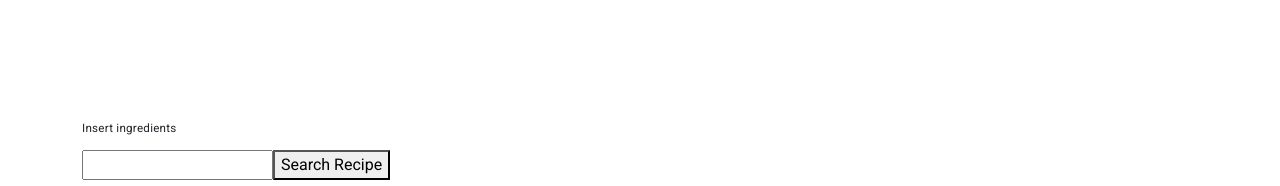
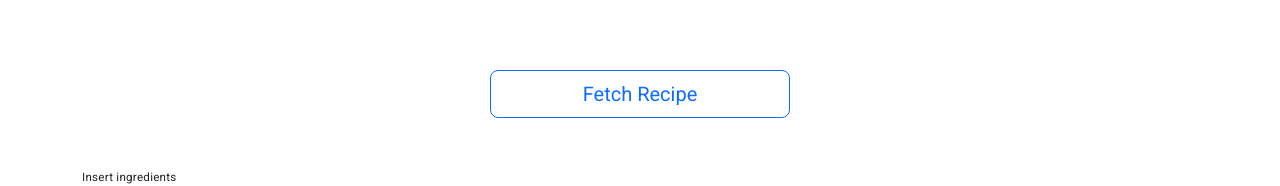
Before and after one commit to dvdjms/Recipe-AI, an Angular app in the folder ClientApp/: page /fetch-chat-data in a window 1280 px wide. Shown: the part 327-513 px from the top of the page. Built offline with nearby package versions, Linux system fonts and the light colour scheme; no server answers.

Commit message:
added modal

```diff
--- a/ClientApp/src/app/app.module.ts
+++ b/ClientApp/src/app/app.module.ts
@@ -12,6 +12,8 @@ import { FetchChatDataComponent } from './fetch-ChatGPT-data/fetch-ChatGPT-data.
 import { BrowserAnimationsModule } from '@angular/platform-browser/animations';
 import { ChatgptContainerComponent } from './chatgpt-container/chatgpt-container.component';
 import { FoodSearchComponent } from './food-search/food-search.component';
+import { NgbModalComponent } from './modal/modal.component';
+import { NgbModule } from '@ng-bootstrap/ng-bootstrap';
 
 @NgModule({
   declarations: [
@@ -22,6 +24,7 @@ import { FoodSearchComponent } from './food-search/food-search.component';
     FetchChatDataComponent,
     ChatgptContainerComponent,
     FoodSearchComponent,
+    NgbModalComponent,
   ],
   imports: [
     BrowserModule.withServerTransition({ appId: 'ng-cli-universal' }),
@@ -32,7 +35,8 @@ import { FoodSearchComponent } from './food-search/food-search.component';
       { path: 'fetch-data', component: FetchDataComponent },
       { path: 'fetch-chat-data', component: ChatgptContainerComponent }
     ]),
-    BrowserAnimationsModule
+    BrowserAnimationsModule,
+    NgbModule,
   ],
   providers: [],
   bootstrap: [AppComponent]
--- a/ClientApp/src/app/chatgpt-container/chatgpt-container.component.html
+++ b/ClientApp/src/app/chatgpt-container/chatgpt-container.component.html
@@ -1,5 +1,7 @@
 
 <div>
     <app-food-search></app-food-search>
+    <app-modal></app-modal>
     <app-fetch-ChatGPT-data></app-fetch-ChatGPT-data>
+
 </div>
--- a/ClientApp/src/app/fetch-ChatGPT-data/fetch-ChatGPT-data.component.css
+++ b/ClientApp/src/app/fetch-ChatGPT-data/fetch-ChatGPT-data.component.css
@@ -18,5 +18,5 @@ h6 {
 }
 
 form {
-    margin-top: 300px;
+    margin-top: 50px;
 }
--- a/ClientApp/src/app/fetch-ChatGPT-data/fetch-ChatGPT-data.component.html
+++ b/ClientApp/src/app/fetch-ChatGPT-data/fetch-ChatGPT-data.component.html
@@ -1,5 +1,3 @@
-<br>
-<br>
 
 <form (submit)="onSubmit()">
   <h5>Insert ingredients</h5>
--- /dev/null
+++ b/ClientApp/src/app/modal/modal.component.css
@@ -0,0 +1,16 @@
+section {
+      margin-top: 300px;
+      height: 47px;
+      position: relative;
+}
+
+#fetch-button {
+      margin: 0;
+      position: absolute;
+      top: 50%;
+      left: 50%;
+      -ms-transform: translate(-50%, -50%);
+      transform: translate(-50%, -50%);
+      width: 300px;
+
+}
--- /dev/null
+++ b/ClientApp/src/app/modal/modal.component.html
@@ -0,0 +1,48 @@
+<section>
+<ng-template #content let-modal>
+	<div class="modal-header">
+		<h4 class="modal-title" id="modal-basic-title">Your requested recipe</h4>
+		<button type="button" class="btn-close" aria-label="Close" (click)="modal.dismiss('Cross click')"></button>
+	</div>
+	<div class="modal-body">
+		<div class="mb-3"><br>
+			Pacific Cod & Orange Fennel Salad
+			<br><br>
+Ingredients:
+<br><br>
+• 4 skinless Pacific cod fillets
+<br>
+• 2 tablespoons of olive oil<br>
+• 2 teaspoons of lemon juice<br>
+• 1 teaspoon of garlic powder<br>
+• 2 fennel bulbs, cored and thinly sliced<br>
+• ¼ teaspoon of salt<br>
+• ¼ teaspoon black pepper<br>
+• 2 oranges, segmented<br>
+• 2 tablespoons of fresh parsley, chopped<br><br>
+
+Directions:<br><br>
+
+1. Preheat the oven to 350 degrees F.<br><br>
+
+2. In a shallow dish, stir together the olive oil, lemon juice and garlic powder.
+<br><br>
+3. Place the cod fillets in the olive oil mixture and coat them well. Cover the dish with plastic wrap and let the cod marinate for 10 minutes.
+<br><br>
+4. Meanwhile, in a large bowl, combine the fennel, salt, and pepper.
+<br><br>
+5. Place the cod fillets in a shallow baking dish and bake for 15-20 minutes, until the cod is cooked through.
+<br><br>
+6. Add the orange segments and parsley to the bowl with the fennel and toss to combine.
+<br><br>
+7. When the cod is cooked through, divide among four plates and top with the orange fennel salad. Serve immediately.
+<br><br>
+		</div>
+	</div>
+	<div class="modal-footer">
+		<button type="button" class="btn btn-outline-dark" (click)="modal.close('Save click')">Close</button>
+	</div>
+</ng-template>
+
+<button id="fetch-button" class="btn btn-lg btn-outline-primary" (click)="openScrollableContent(content)">Fetch Recipe</button>
+</section>
--- /dev/null
+++ b/ClientApp/src/app/modal/modal.component.ts
@@ -0,0 +1,21 @@
+import { Component } from '@angular/core';
+
+import { NgbModal } from '@ng-bootstrap/ng-bootstrap';
+
+@Component({
+	selector: 'app-modal',
+	templateUrl: './modal.component.html',
+	styleUrls: ['./modal.component.css'],
+})
+
+export class NgbModalComponent{
+	closeResult = '';
+
+	constructor(private modalService: NgbModal) {}
+
+
+	openScrollableContent(longContent: any) {
+		this.modalService.open(longContent, { scrollable: true });
+	}
+
+}
--- a/ClientApp/src/main.ts
+++ b/ClientApp/src/main.ts
@@ -1,3 +1,5 @@
+/// <reference types="@angular/localize" />
+
 import { enableProdMode } from '@angular/core';
 import { platformBrowserDynamic } from '@angular/platform-browser-dynamic';
 
--- a/ClientApp/tsconfig.app.json
+++ b/ClientApp/tsconfig.app.json
@@ -3,7 +3,9 @@
   "extends": "./tsconfig.json",
   "compilerOptions": {
     "outDir": "./out-tsc/app",
-    "types": []
+    "types": [
+      "@angular/localize"
+    ]
   },
   "files": [
     "src/main.ts",
```
Also changed, not shown: ClientApp/package.json (+13 -10 lines), ClientApp/src/app/food-search/food.service.ts (+0 -17 lines), 2 other files (tests, documents, lock files or other folders).
